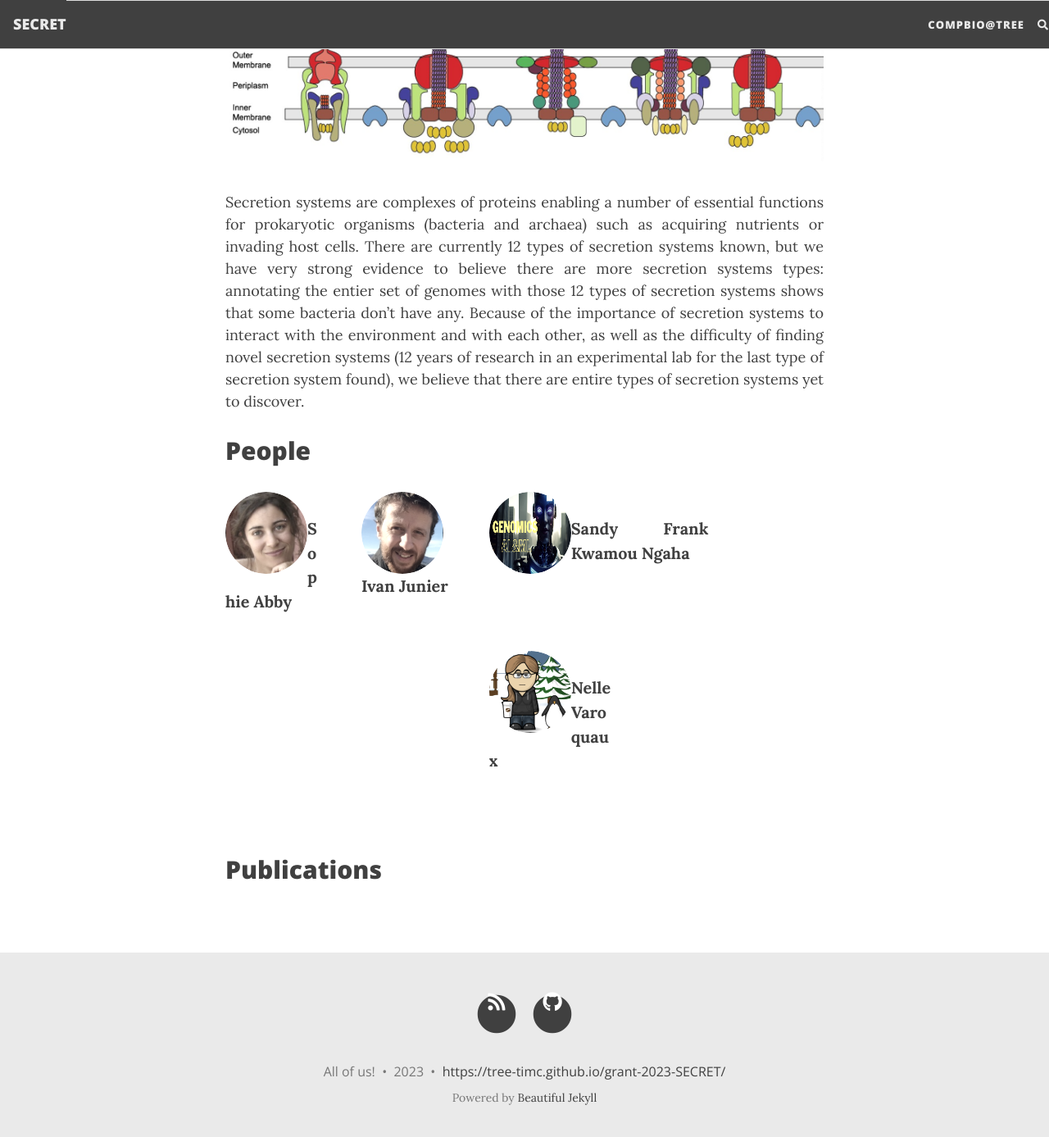
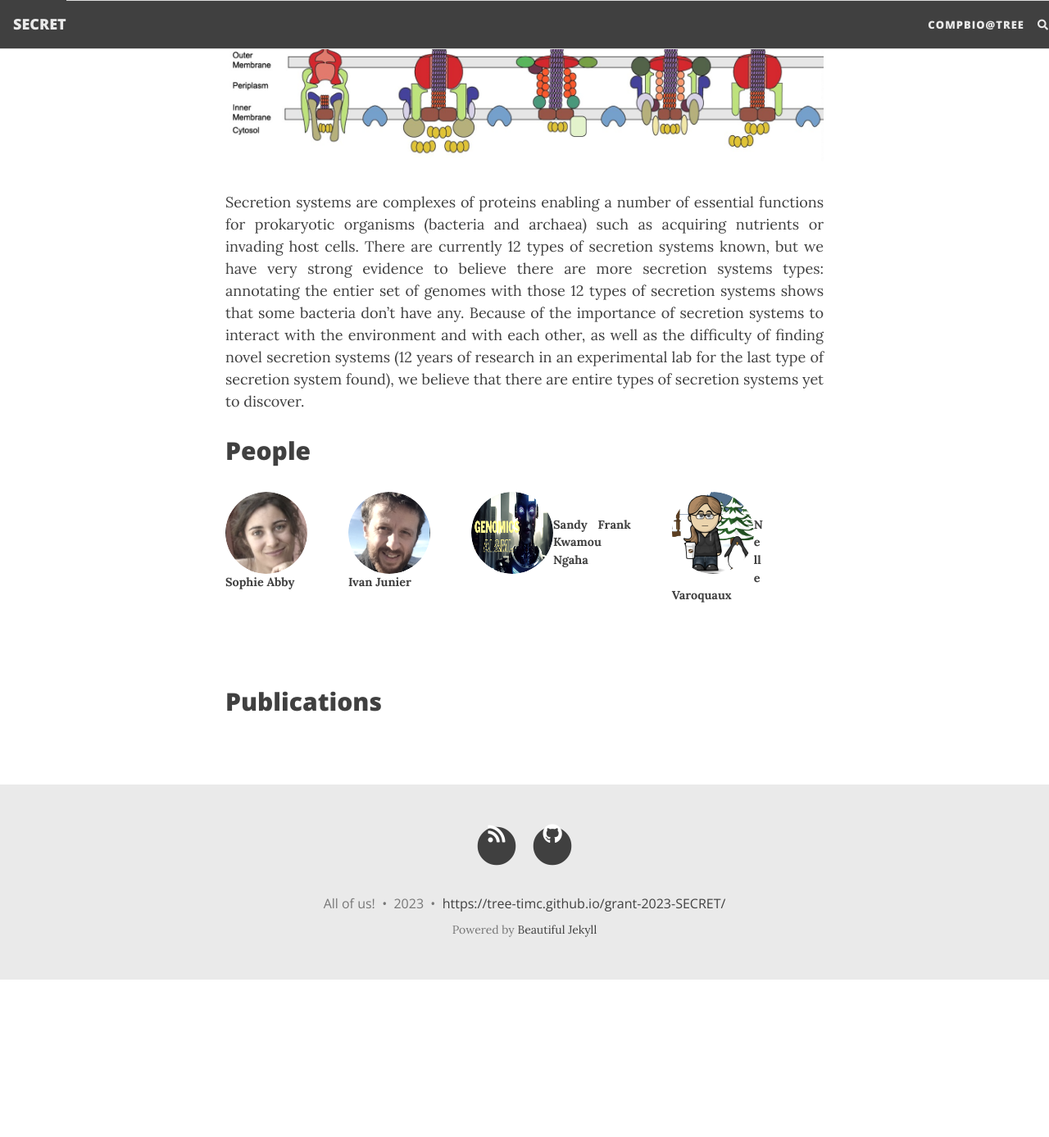
Before and after one commit to TrEE-TIMC/grant-2023-SECRET, a Jekyll site: the page built from about.md, in a window 1280 px wide and 1400 px high, scrolled down 692 px. Shown: the top 1387 px of the window at 82% size. Built offline with Jekyll 4.4.1, drawn with Linux system fonts in a browser that asks for light colours; nearby versions of some CDN libraries; comment, search, counter and statistics services are not loaded; after the commit the page ends 1887 px from its top, so only the background shows below that.

Commit message:
Adding css for people's name

```diff
--- a/assets/css/beautifuljekyll.css
+++ b/assets/css/beautifuljekyll.css
@@ -1239,7 +1239,10 @@
 
 .people-name {
     font-weight: bold;
-    font-size: 110%;
+    font-size: 80%;
+    display: block;
+    text-align: center;
+
 }
 
 .people-content a i {
```
